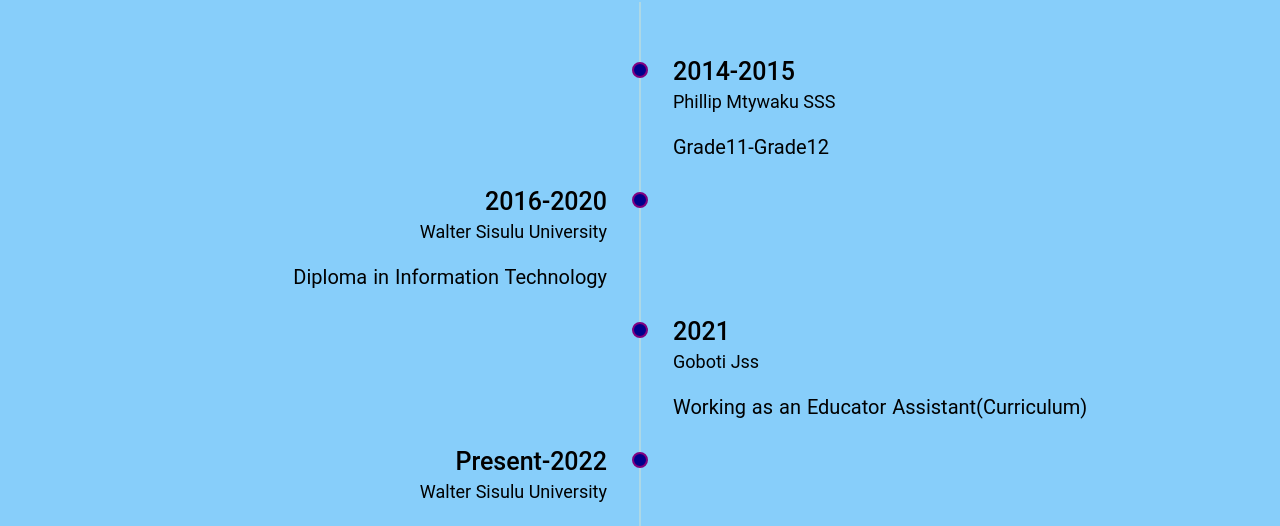
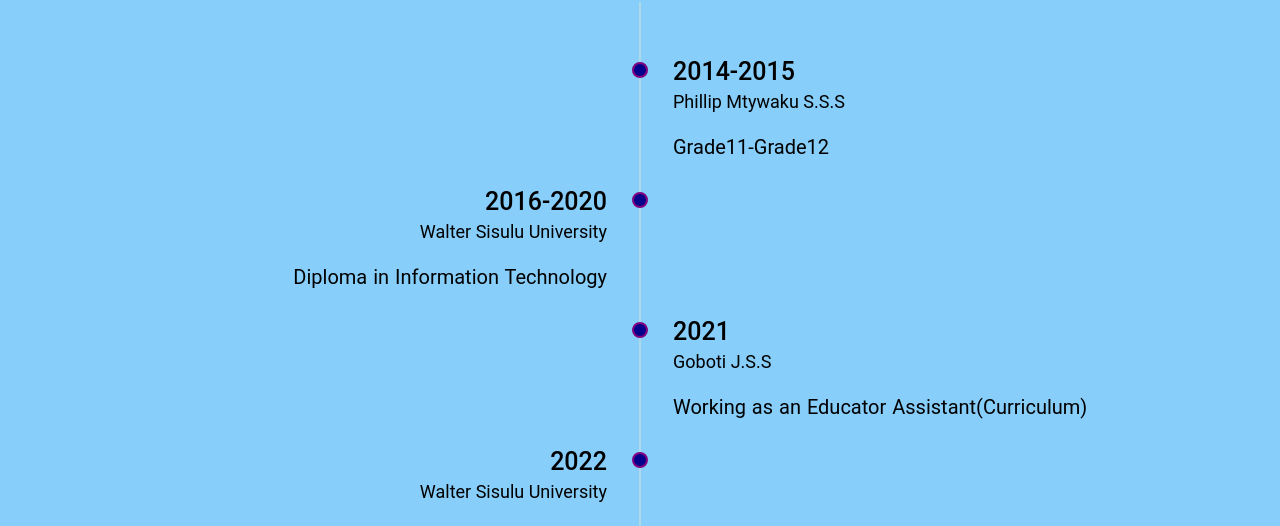
Before and after one commit to NolubabaloStokwe/Portfolio, a plain HTML site: page Education.html in a window 1280 px wide. Shown: the part 181-707 px from the top of the page. Drawn offline with Linux system fonts and the light colour scheme.

Commit message:
version 1

```diff
--- a/Education.html
+++ b/Education.html
@@ -4,7 +4,7 @@
     <meta charset="UTF-8">
     <meta http-equiv="X-UA-Compatible" content="IE=edge">
     <meta name="viewport" content="width=device-width, initial-scale=1.0">
-    <title>Nolubabalo_Portfolio</title>
+    <title>Nolubabalo-Portfolio</title>
     <style>
         /* Style the navigation bar */
 .navbar {
@@ -183,7 +183,7 @@ h1 span {
             <div class="marker"></div>
             <div class="timeline-content">
                <h3>2014-2015</h3>
-               <span>Phillip Mtywaku SSS</span>
+               <span>Phillip Mtywaku S.S.S</span>
                <p>Grade11-Grade12</p>
             </div>
          </div>
@@ -193,7 +193,7 @@ h1 span {
             <div class="timeline-content">
                <h3>2016-2020</h3>
                <span>Walter Sisulu University</span>
-               <p>Diploma in Information Technology</p>
+               <p> Diploma in Information Technology</p>
             </div>
          </div>
 
@@ -201,7 +201,7 @@ h1 span {
             <div class="marker"></div>
             <div class="timeline-content">
                <h3>2021</h3>
-               <span>Goboti Jss</span>
+               <span>Goboti J.S.S</span>
                <p>Working as an Educator Assistant(Curriculum)</p>
             </div>
          </div>
@@ -209,7 +209,7 @@ h1 span {
          <div class="timeline-block timeline-block-left">
             <div class="marker"></div>
             <div class="timeline-content">
-               <h3>2022-Present</h3>
+               <h3>2022</h3>
                <span>Walter Sisulu University</span>
                <p> Currently doing Advanced Diploma in ICT in Application Development</p>
             </div>
```
Also changed, not shown: Contact.html (+1 -1 lines), Testimonial.html (+1 -1 lines), about.html (+1 -1 lines), index.html (+1 -1 lines).
